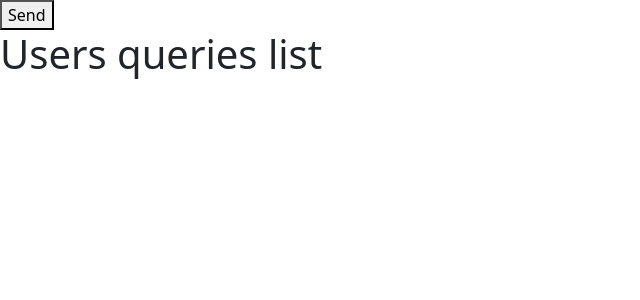
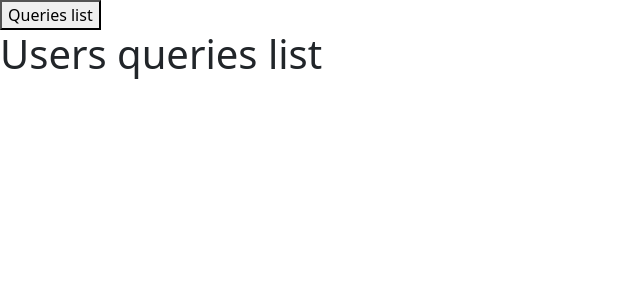
Before and after one commit to bart-git21/JS-PHP-MySQL--sql-queries-sandbox, a PHP site: page / in a window 1280 px wide. Shown: the top 300 px of the page, without its empty margins (0-640 px from the left). Run offline with PHP 8.4, Linux system fonts and the light colour scheme.

Commit message:
refactor: queries button id name is queries

```diff
--- a/client/index.php
+++ b/client/index.php
@@ -19,7 +19,7 @@
 </head>
 
 <body>
-    <button id="send">Send</button>
+    <button id="queries">Queries list</button>
     <div id="board">
         <h1>Users queries list</h1>
         <div id="usersQueriesList"></div>
@@ -27,7 +27,7 @@
 
     <script defer>
         $(document).ready(function () {
-            $("#send").on("click", function () {
+            $("#queries").on("click", function () {
                 $.ajax({
                     url: "../server/index.php",
                     method: "GET",
```
